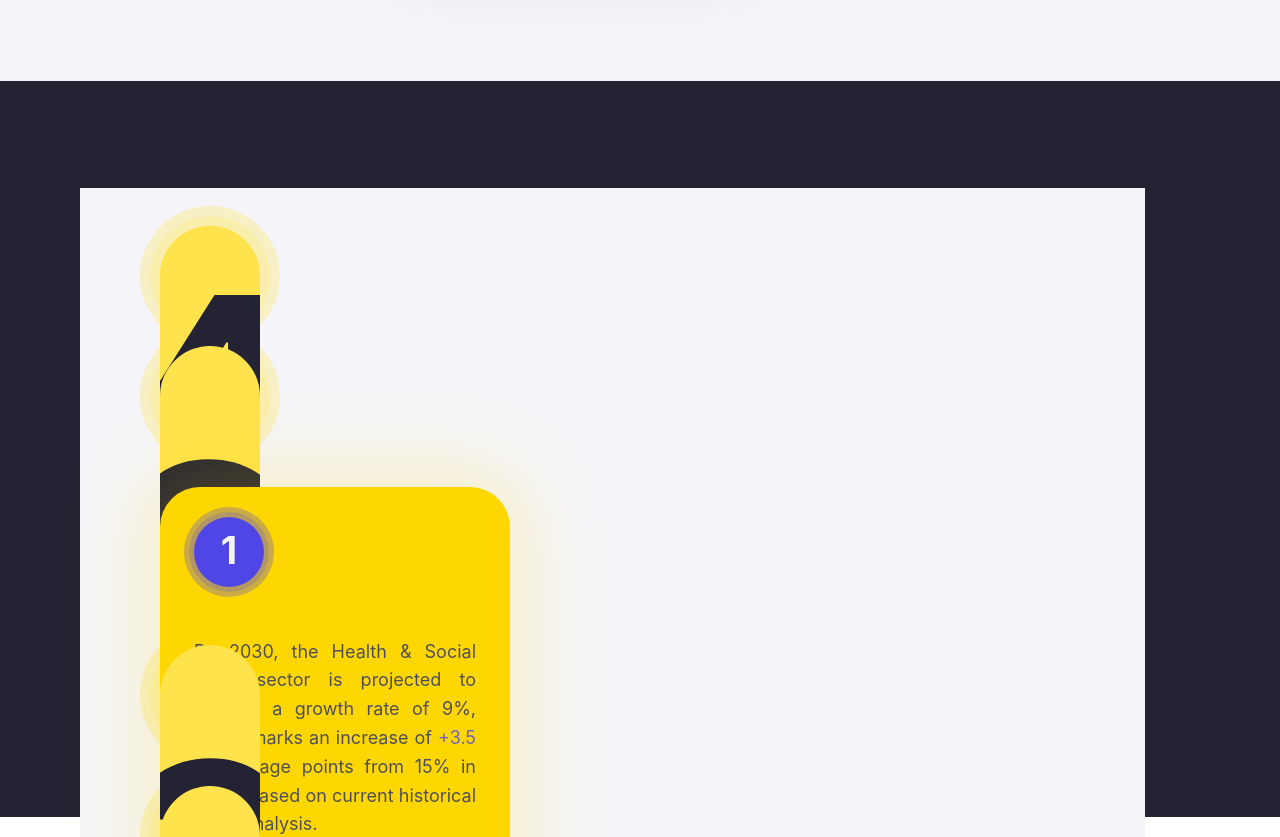
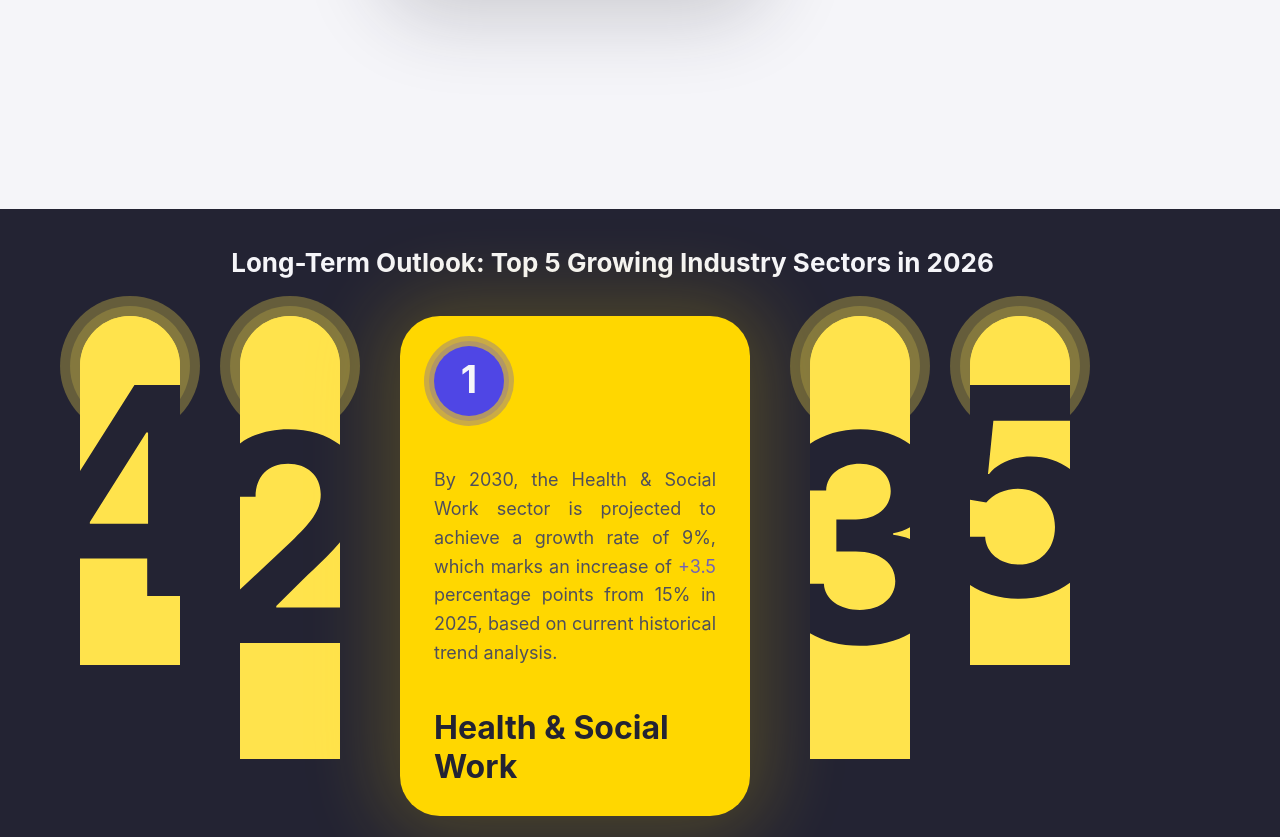
Before and after one commit to p3uj/BizTrend-Forecast, a React (Vite) app in the folder frontend/: page /home in a window 1280 px wide. Shown: the part 1451-2288 px from the top of the page. Built offline with nearby package versions, Linux system fonts and the light colour scheme.

Commit message:
Update the style for home page.

```diff
--- a/frontend/src/css/Home.css
+++ b/frontend/src/css/Home.css
@@ -6,7 +6,7 @@
   justify-content: center;
   align-items: center;
   color: var(--primary-dark-color);
-  padding-top: 60px;
+  margin-top: 60px;
   position: relative;
 }
 
@@ -93,24 +93,34 @@
   bottom: -42px;
 }
 
-.home section:nth-child(odd):not(.short-term-contents, .mid-term-contents) {
+.home
+  section:nth-child(odd):not(
+    .short-term-contents,
+    .mid-term-contents,
+    .long-term-contents
+  ) {
   display: flex;
   flex-direction: column;
   justify-content: start;
   align-items: start;
-  height: 92vh;
+  height: 100vh;
   gap: 38px;
   width: 100%;
   background-color: var(--primary-dark-color);
   padding: 38px 135px 38px 80px;
 }
 
-.home section:nth-child(even):not(.short-term-contents, .mid-term-contents) {
+.home
+  section:nth-child(even):not(
+    .short-term-contents,
+    .mid-term-contents,
+    .long-term-contents
+  ) {
   display: flex;
   flex-direction: column;
   justify-content: start;
   align-items: start;
-  height: 92vh;
+  height: 100vh;
   gap: 20px;
   width: 100%;
   background-color: var(--primary-color);
@@ -118,24 +128,8 @@
   color: var(--primary-dark-color);
 }
 
-.short-term h1 {
-  color: var(--primary-color);
-}
-
-.mid-term-contents .info-container {
-  background-color: var(--primary-dark-inactive-color);
-}
-
-.mid-term-contents article .info-container:hover {
-  background-color: var(--primary-dark-color);
-  box-shadow: 0px 0px 80px 20px rgba(35, 35, 51, 0.2);
-}
-
-.mid-term-contents .info-container h1 {
-  color: var(--primary-color);
-}
-
-.mid-term-contents .info-container p {
+.short-term h1,
+.long-term h1 {
   color: var(--primary-color);
 }
 
@@ -154,165 +148,6 @@
   justify-content: start;
   align-items: start;
   gap: 60px;
-}
-
-.card-top-1,
-.card-top-2,
-.card-top-3,
-.card-top-4,
-.card-top-5 {
-  display: flex;
-  flex-direction: column;
-  justify-content: flex-start;
-  height: 500px;
-  width: 100px;
-  border-radius: 50px;
-  transition: height 0.2s ease, width 0.5s ease;
-}
-
-.card-top-1:hover,
-.card-top-2:hover,
-.card-top-3:hover,
-.card-top-4:hover,
-.card-top-5:hover,
-.card-top-1.active {
-  width: 350px;
-}
-
-/* Style the h1 element when the info-container is hovered over. */
-.card-top-1 .info-container:hover h1:not(.industry),
-.card-top-2 .info-container:hover h1:not(.industry),
-.card-top-3 .info-container:hover h1:not(.industry),
-.card-top-4 .info-container:hover h1:not(.industry),
-.card-top-5 .info-container:hover h1:not(.industry),
-.card-top-1.active .info-container.active h1:not(.industry.active) {
-  display: flex;
-  justify-content: center;
-  align-self: flex-start;
-  height: 70px;
-  width: 70px;
-  font-size: 38px;
-  background-color: var(--btn-color);
-  border-radius: 50px;
-  padding: 10px;
-  color: var(--primary-color);
-  box-shadow: 0px 0px 0px 5px rgba(79, 70, 229, 0.2),
-    0px 0px 0px 10px rgba(79, 70, 229, 0.3);
-}
-
-.card-top-1 .info-container:hover p,
-.card-top-2 .info-container:hover p,
-.card-top-3 .info-container:hover p,
-.card-top-4 .info-container:hover p,
-.card-top-5 .info-container:hover p,
-.card-top-1.active .info-container.active p {
-  display: block;
-  justify-content: center;
-  align-items: center;
-
-  color: var(--primary-dark-inactive-color);
-  font-size: 1.125rem;
-  text-align: justify;
-  line-height: 1.8rem;
-}
-
-.card-top-1 .info-container:hover .positive,
-.card-top-1.active .info-container.active .positive {
-  color: rgba(79, 70, 229, 0.8);
-}
-
-.card-top-1 .info-container:hover .industry,
-.card-top-2 .info-container:hover .industry,
-.card-top-3 .info-container:hover .industry,
-.card-top-4 .info-container:hover .industry,
-.card-top-5 .info-container:hover .industry,
-.card-top-1.active .info-container.active .industry.active {
-  display: block;
-  color: var(--primary-dark-color);
-  font-size: 32px;
-}
-
-.card-top-2,
-.card-top-2 .info-container,
-.card-top-3,
-.card-top-3 .info-container {
-  height: 443px;
-}
-
-.card-top-1 .info-container:hover,
-.card-top-2 .info-container:hover,
-.card-top-3 .info-container:hover,
-.card-top-4 .info-container:hover,
-.card-top-5 .info-container:hover,
-.card-top-1.active .info-container.active {
-  display: flex;
-  flex-direction: column;
-  justify-content: space-between;
-  height: 500px;
-  width: 350px;
-  background-color: var(--forecast-active-color);
-  border-radius: 40px;
-  box-shadow: 0px 0px 80px 20px rgba(255, 215, 0, 0.2);
-  padding: 30px 34px;
-}
-
-.card-top-4,
-.card-top-4 .info-container,
-.card-top-5,
-.card-top-5 .info-container {
-  height: 349px;
-}
-
-.circle {
-  height: 100px;
-  width: 100px;
-  background-color: var(--forecast-inactive-color);
-  border-radius: 50px;
-  box-shadow: 0px 0px 0px 10px rgba(255, 227, 76, 0.2),
-    0px 0px 0px 20px rgba(255, 227, 76, 0.3);
-}
-
-/* Style all the info classname */
-.info-container {
-  display: flex;
-  justify-content: center;
-  align-items: flex-start;
-  height: 500px;
-  width: 100px;
-  background-color: var(--forecast-inactive-color);
-  border-radius: 50px 50px 0px 0px;
-  position: absolute;
-  overflow: hidden;
-  transition: height 0.2s ease, width 0.6s ease;
-}
-
-/* Undisplay the circle when the card-top is hovered over */
-.card-top-1:hover .circle,
-.card-top-2:hover .circle,
-.card-top-3:hover .circle,
-.card-top-4:hover .circle,
-.card-top-5:hover .circle,
-.card-top-1.active .circle.active {
-  display: none;
-}
-
-.info-container h1:not(.industry) {
-  font-size: 290px;
-  color: var(--primary-dark-color);
-  padding: 0px;
-  transition: font-size 0.5s ease, color 0.8s ease, background-color 1s ease,
-    box-shadow 1.8s ease;
-}
-
-.info-container p,
-.info-container .industry {
-  display: none;
-}
-
-.info-container .paragraph-container {
-  max-height: 60%;
-  overflow: auto;
-  margin: 10px 0px 0px 0px;
 }
 
 /* Cuztomize the scrollbar */
```
